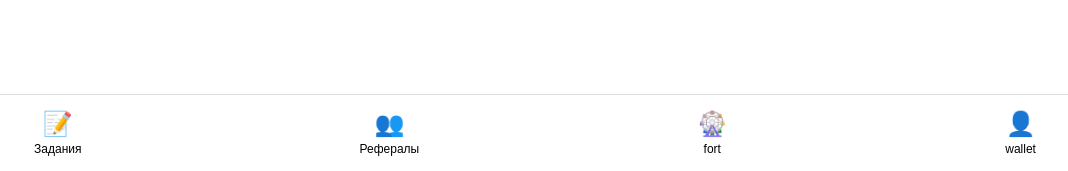
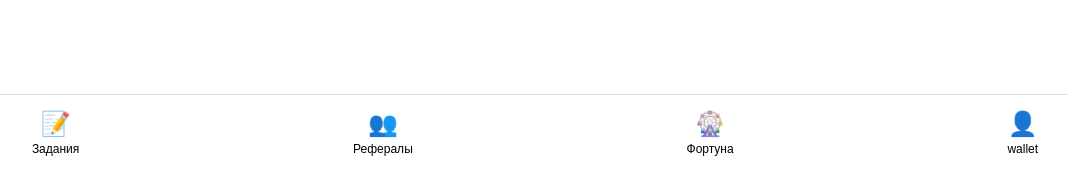
Before and after one commit to Davidka776/Stars, a Flask app: page / in a window 1280 px wide. Shown: the part 629-800 px from the top of the page, without its empty margins (105-1173 px from the left). Run offline with Flask 2, Linux system fonts and the light colour scheme; data that the repository does not hold is empty; some libraries are stand-ins or nearby versions.

Commit message:
Описание изменений

```diff
--- a/templates/index.html
+++ b/templates/index.html
@@ -25,7 +25,7 @@
             </button>
             <button class="nav-btn" data-page="fortune">
                 <span class="icon">🎡</span>
-                <span>fort</span>
+                <span>Фортуна</span>
             </button>
             <button class="nav-btn" data-page="profile">
                 <span class="icon">👤</span>
```
